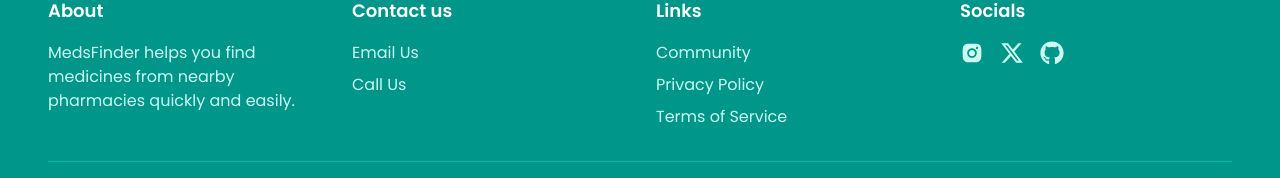
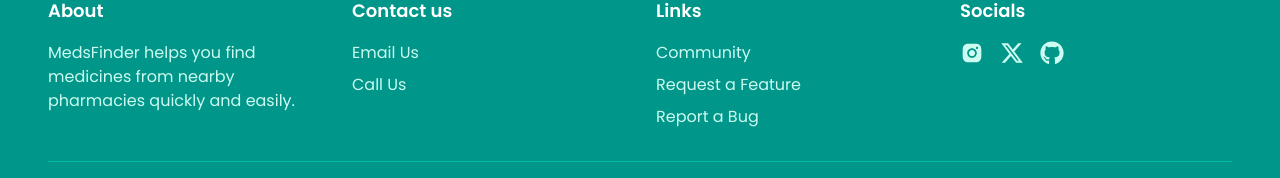
Before and after one commit to sayeedmunees/medsfinder, a React (Vite) app: page / in a window 1280 px wide. Shown: the part 1671-1849 px from the top of the page. Built offline with nearby package versions, Linux system fonts and the light colour scheme.

Commit message:
Updated footer

```diff
--- a/src/user/components/Footer.jsx
+++ b/src/user/components/Footer.jsx
@@ -46,12 +46,12 @@ const Footer = () => {
               </li>
               <li>
                 <a className="text-sm md:text-base hover:text-white" href="#">
-                  Privacy Policy
+                  Request a Feature
                 </a>
               </li>
               <li>
                 <a className="text-sm md:text-base hover:text-white" href="#">
-                  Terms of Service
+                  Report a Bug
                 </a>
               </li>
             </ul>
```
